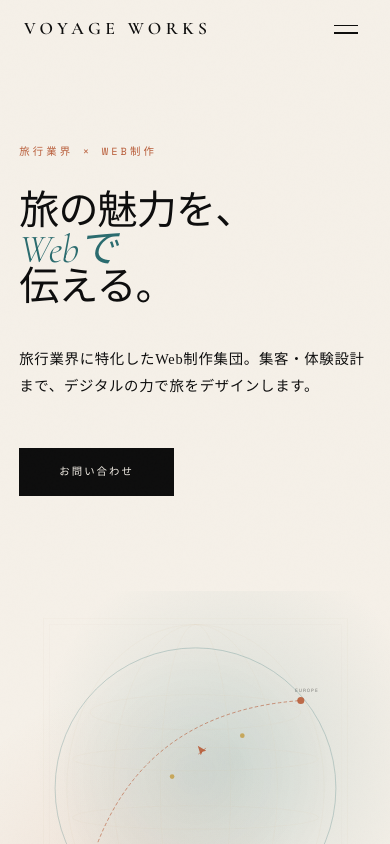
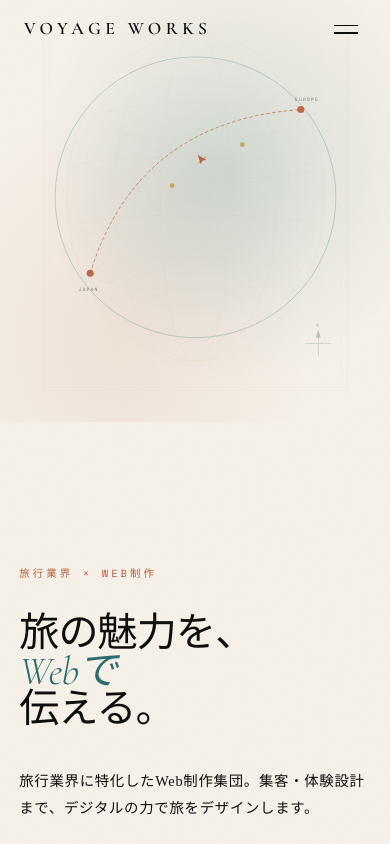
Before and after one commit to kazuhiro-stack/landing_portfolio, a Next.js app: page / in a window 390 px wide. Shown: the top 844 px of the page. Built offline with nearby package versions, Linux system fonts and the light colour scheme.

Commit message:
fvスマホレイアウト対応

```diff
--- a/src/app/globals.css
+++ b/src/app/globals.css
@@ -240,6 +240,21 @@ nav {
   text-transform: uppercase;
   opacity: 0;
   animation: fadeIn 2s 1.5s forwards;
+}
+
+@media screen and (max-width: 769px) {
+  .hero{
+    display: flex;
+    flex-direction: column;
+  }
+
+  .hero-left{
+    order: 2;
+  }
+
+  .hero-right{
+    order: 1;
+  }
 }
 
 /* ── MARQUEE ── */
```
